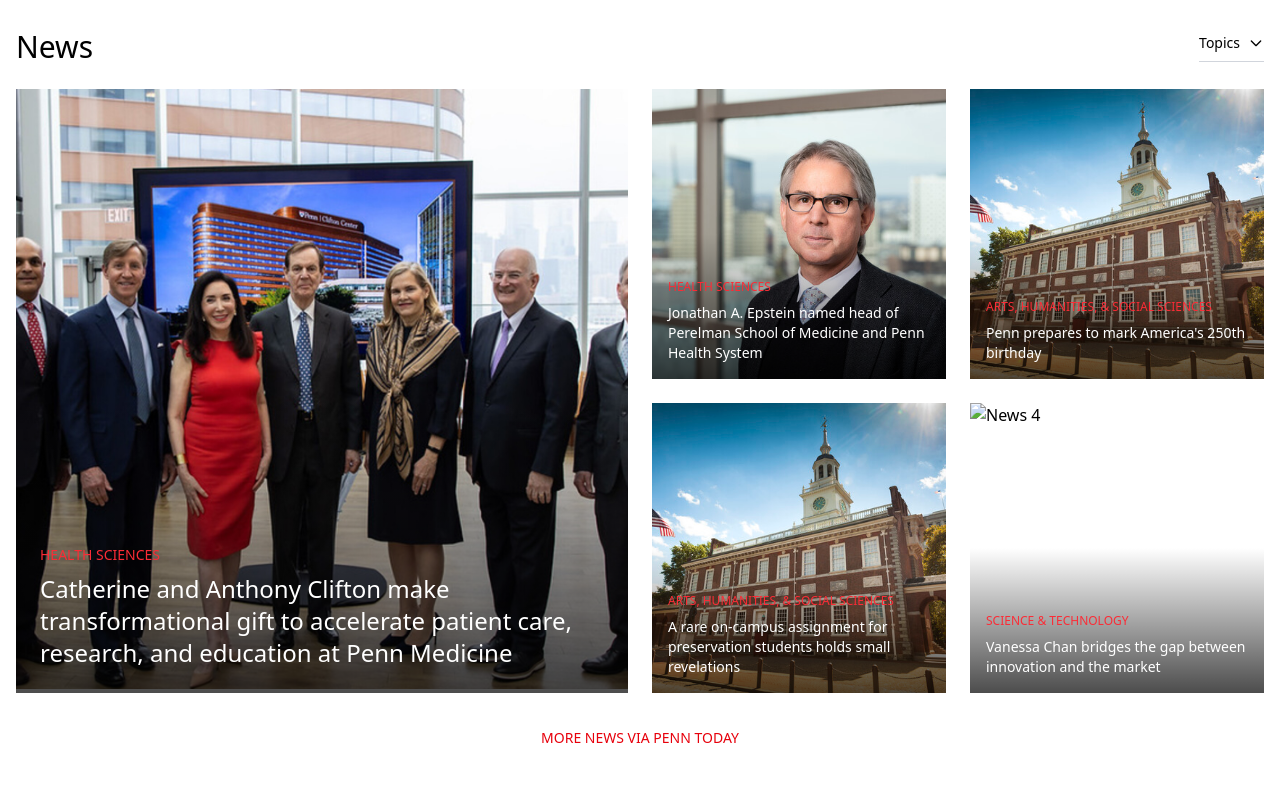
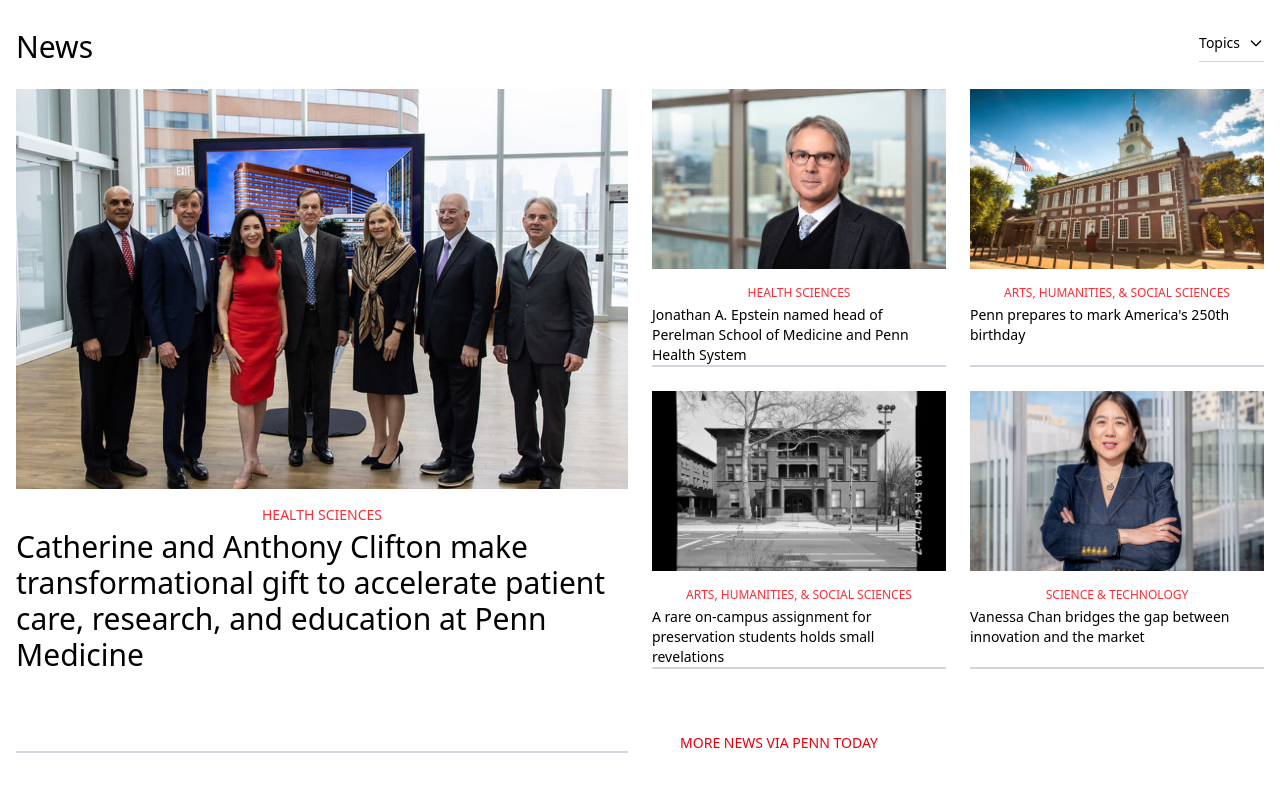
Before and after one commit to bakarekeandrew/Penny-University, a website: page src/index.html in a window 1280 px wide. Shown: the part 1011-1796 px from the top of the page. Drawn offline with Linux system fonts and the light colour scheme.

Commit message:
added grid images

```diff
--- a/src/index.html
+++ b/src/index.html
@@ -84,90 +84,80 @@
     <!-- News Grid -->
     <div class="grid grid-cols-2 gap-6">
       <!-- Main Feature -->
-      <div class="relative">
+      <div class="relative border-b-2 border-gray-300">
         <img
           src="/images/gate2.jpg"
           alt="Main news"
-          class="w-full h-[600px] object-cover"
+          class="w-full h-[400px] object-cover"
         />
-        <div class="absolute inset-0 bg-gradient-to-t from-black/70 via-transparent to-transparent">
-          <div class="absolute bottom-0 p-6">
-            <div class="text-red-500 text-sm font-medium mb-2">HEALTH SCIENCES</div>
-            <h2 class="text-white text-2xl font-light">Catherine and Anthony Clifton make transformational gift to accelerate patient care, research, and education at Penn Medicine</h2>
-          </div>
+        <div class="mt-4">
+          <div class="text-red-500 text-sm font-medium mb-1 text-center">HEALTH SCIENCES</div>
+          <h2 class="text-3xl font-light">Catherine and Anthony Clifton make transformational gift to accelerate patient care, research, and education at Penn Medicine</h2>
         </div>
       </div>
 
       <!-- Right Grid -->
       <div class="grid grid-cols-2 gap-6">
         <!-- News Item 1 -->
-        <div class="relative">
+        <div class="relative border-b-2 border-gray-300">
           <img
             src="/images/gate3.jpg"
             alt="News 1"
-            class="w-full h-[290px] object-cover"
+            class="w-full h-[180px] object-cover"
           />
-          <div class="absolute inset-0 bg-gradient-to-t from-black/70 via-transparent to-transparent">
-            <div class="absolute bottom-0 p-4">
-              <div class="text-red-500 text-xs font-medium mb-2">HEALTH SCIENCES</div>
-              <h3 class="text-white text-sm font-light">Jonathan A. Epstein named head of Perelman School of Medicine and Penn Health System</h3>
-            </div>
+          <div class="mt-4">
+            <a href="#"><div class="text-red-500 text-xs font-medium mb-1 text-center">HEALTH SCIENCES</div></a>
+            <a href="#"><h3 class="text-sm font-light">Jonathan A. Epstein named head of Perelman School of Medicine and Penn Health System</h3></a>
           </div>
         </div>
 
         <!-- News Item 2 -->
-        <div class="relative">
+        <div class="relative border-b-2 border-gray-300">
           <img
             src="/images/gate.jpg"
             alt="News 2"
-            class="w-full h-[290px] object-cover"
+            class="w-full h-[180px] object-cover"
           />
-          <div class="absolute inset-0 bg-gradient-to-t from-black/70 via-transparent to-transparent">
-            <div class="absolute bottom-0 p-4">
-              <div class="text-red-500 text-xs font-medium mb-2">ARTS, HUMANITIES, & SOCIAL SCIENCES</div>
-              <h3 class="text-white text-sm font-light">Penn prepares to mark America's 250th birthday</h3>
-            </div>
+          <div class="mt-4">
+            <a href="#"><div class="text-red-500 text-xs font-medium mb-1 text-center">ARTS, HUMANITIES, & SOCIAL SCIENCES</div></a>
+            <a href="#"><h3 class="text-sm font-light">Penn prepares to mark America's 250th birthday</h3></a>
           </div>
         </div>
 
         <!-- News Item 3 -->
-        <div class="relative">
+        <div class="relative border-b-2 border-gray-300">
           <img
-            src="/images/gate.jpg"
+            src="/images/gate4.jpg"
             alt="News 3"
-            class="w-full h-[290px] object-cover"
+            class="w-full h-[180px] object-cover"
           />
-          <div class="absolute inset-0 bg-gradient-to-t from-black/70 via-transparent to-transparent">
-            <div class="absolute bottom-0 p-4">
-              <div class="text-red-500 text-xs font-medium mb-2">ARTS, HUMANITIES, & SOCIAL SCIENCES</div>
-              <h3 class="text-white text-sm font-light">A rare on-campus assignment for preservation students holds small revelations</h3>
-            </div>
+          <div class="mt-4">
+            <a href="#"><div class="text-red-500 text-xs font-medium mb-1 text-center">ARTS, HUMANITIES, & SOCIAL SCIENCES</div></a>
+            <a href="#"><h3 class="text-sm font-light">A rare on-campus assignment for preservation students holds small revelations</h3></a>
           </div>
         </div>
 
         <!-- News Item 4 -->
-        <div class="relative">
+        <div class="relative border-b-2 border-gray-300">
           <img
-            src="/api/placeholder/400/300"
+            src="/images/gate5.jpg"
             alt="News 4"
-            class="w-full h-[290px] object-cover"
+            class="w-full h-[180px] object-cover"
           />
-          <div class="absolute inset-0 bg-gradient-to-t from-black/70 via-transparent to-transparent">
-            <div class="absolute bottom-0 p-4">
-              <div class="text-red-500 text-xs font-medium mb-2">SCIENCE & TECHNOLOGY</div>
-              <h3 class="text-white text-sm font-light">Vanessa Chan bridges the gap between innovation and the market</h3>
-            </div>
+          <div class="mt-4">
+            <a href="#"><div class="text-red-500 text-xs font-medium mb-1 text-center">SCIENCE & TECHNOLOGY</div></a>
+            <a href="#"><h3 class="text-sm font-light">Vanessa Chan bridges the gap between innovation and the market</h3></a>
           </div>
         </div>
+
+        <a href="#" class="text-red-600 text-center pt-10 pr-10 hover:text-red-700 text-sm font-medium">
+          MORE NEWS VIA PENN TODAY
+        </a>
       </div>
-    </div>
 
-    <!-- More News Link -->
-    <div class="text-center mt-8">
-      <a href="#" class="text-red-600 hover:text-red-700 text-sm font-medium">
-        MORE NEWS VIA PENN TODAY
-      </a>
     </div>
   </div>
+  <!-- other one image -->
+
 </body>
 </html>
```
Also changed, not shown: images/gate6.jpg (added), src/output.css.
